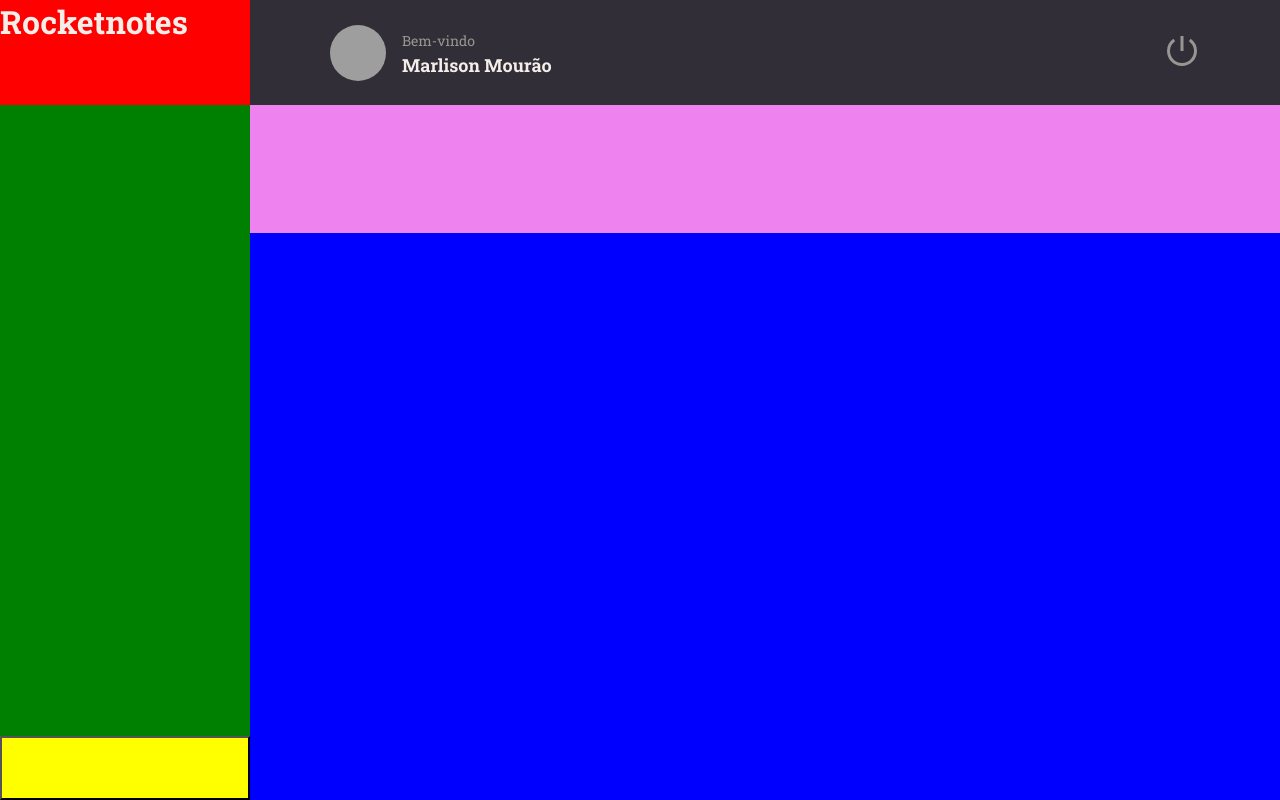
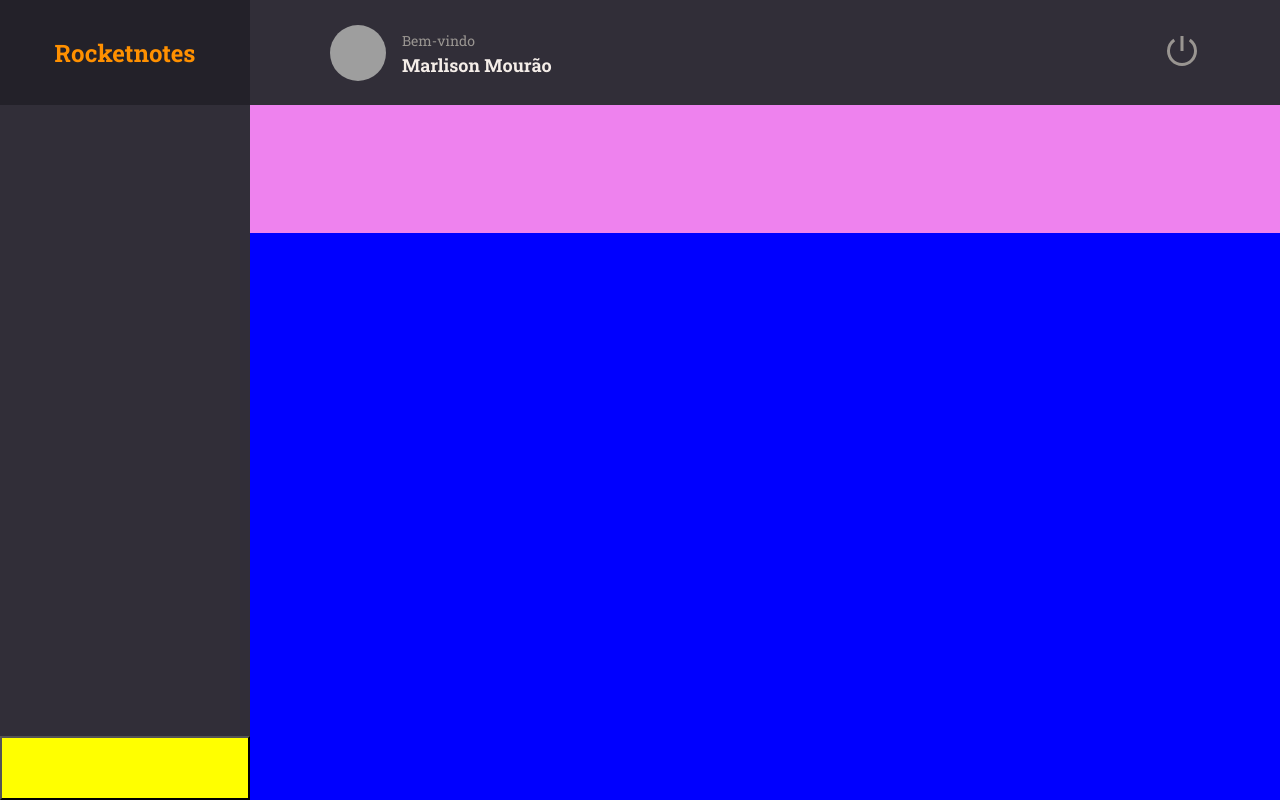
Before and after one commit to marlisonmourao/rocketnotes, a React (Vite) app: page / in a window 1280 px wide. Built offline with nearby package versions, Linux system fonts and the light colour scheme; grey boxes are pictures that could not be loaded.

Commit message:
styling the branch

```diff
--- a/src/pages/Home/styles.js
+++ b/src/pages/Home/styles.js
@@ -13,11 +13,21 @@ export const Container = styled.div`
 `
 export const Brand = styled.div`
   grid-area: brand;
-  background: red;
+
+  display: flex;
+  align-items: center;
+  justify-content: center;
+
+  border-bottom-width: 1px solid ${({ theme }) => theme.COLORS.BACKGROUND_800};
+  background-color: ${({ theme }) => theme.COLORS.BACKGROUND_900};
+
+  > h1 {
+    font-size: 2.4rem;
+    color: ${({ theme }) => theme.COLORS.ORANGE};
+  }
 `
 export const Menu = styled.ul`
   grid-area: menu;
-  background: green;
 `
 export const Search = styled.div`
   grid-area: search;
```
